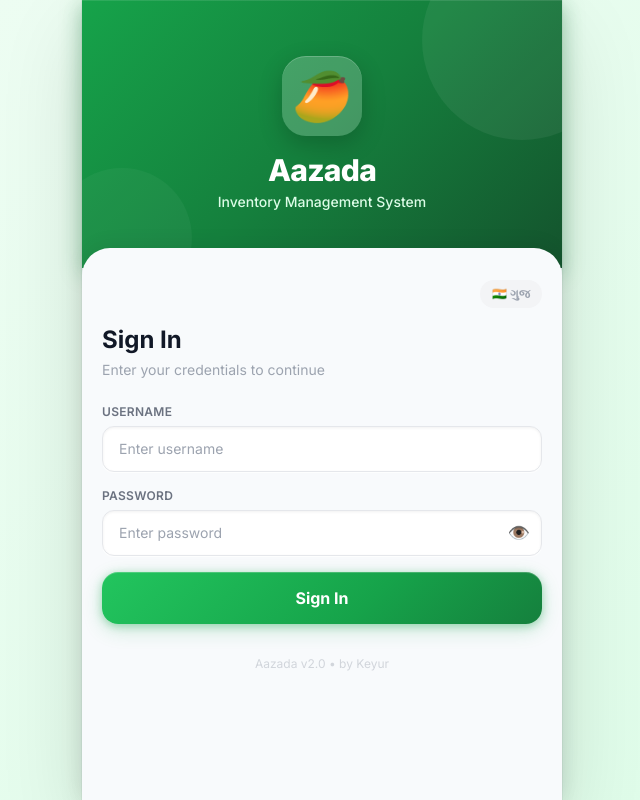
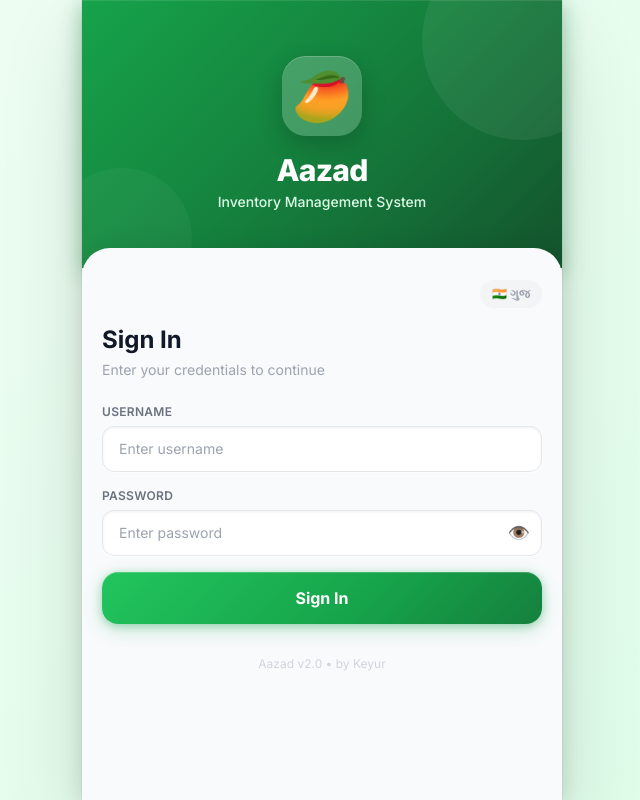
Before and after one commit to Keyurparmara/mangotrack, a React (Vite) app in the folder mango-frontend/: page /login in a window 1280 px wide. Both pictures are taken after a click on the button "🇬🇧 English". Shown: the whole page, without its empty margins (318-958 px from the left). Built offline with nearby package versions, Linux system fonts and the light colour scheme; no server answers.

Commit message:
fix owner nav missing options, rename to Aazad

```diff
--- a/mango-frontend/index.html
+++ b/mango-frontend/index.html
@@ -7,10 +7,10 @@
     <meta name="mobile-web-app-capable" content="yes" />
     <meta name="apple-mobile-web-app-capable" content="yes" />
     <meta name="apple-mobile-web-app-status-bar-style" content="black-translucent" />
-    <meta name="apple-mobile-web-app-title" content="Aazada" />
+    <meta name="apple-mobile-web-app-title" content="Aazad" />
     <link rel="manifest" href="/manifest.json" />
     <link rel="apple-touch-icon" href="/icon.svg" />
-    <title>Aazada</title>
+    <title>Aazad</title>
     <link rel="preconnect" href="https://fonts.googleapis.com" />
     <link rel="preconnect" href="https://fonts.gstatic.com" crossorigin />
     <link href="https://fonts.googleapis.com/css2?family=Inter:wght@400;500;600;700;800&display=swap" rel="stylesheet" />
--- a/mango-frontend/src/components/BottomNav.jsx
+++ b/mango-frontend/src/components/BottomNav.jsx
@@ -10,9 +10,13 @@ export default function BottomNav() {
 
   const ownerNav = [
     { to: '/dashboard',      icon: '🏠', label: 'Home' },
+    { to: '/purchases',      icon: '🛒', label: 'Purchase' },
+    { to: '/create-sale',    icon: '➕', label: 'New Sale' },
+    { to: '/all-sales',      icon: '🥭', label: 'Sales' },
+    { to: '/parties',        icon: '🏭', label: 'Parties' },
+    { to: '/truck-payments', icon: '🚚', label: 'Trucks' },
+    { to: '/stock',          icon: '📦', label: 'Stock' },
     { to: '/team',           icon: '👥', label: 'Team' },
-    { to: '/all-sales',      icon: '🥭', label: 'Sales' },
-    { to: '/stock',          icon: '📦', label: 'Stock' },
     { to: '/settings',       icon: '⚙️', label: 'Settings' },
   ]
 
@@ -108,7 +112,7 @@ export default function BottomNav() {
           </NavLink>
 
           {/* Quick action: New Sale (manager & employee) */}
-          {(user?.role === 'manager' || user?.role === 'employee') && (
+          {(user?.role === 'manager' || user?.role === 'employee' || user?.role === 'owner') && (
             <NavLink
               to="/create-sale"
               className={({ isActive: a }) =>
--- a/mango-frontend/src/pages/Login.jsx
+++ b/mango-frontend/src/pages/Login.jsx
@@ -39,7 +39,7 @@ export default function Login() {
         <div className="w-20 h-20 bg-white/20 rounded-3xl flex items-center justify-center text-5xl mb-6 shadow-lg">
           🥭
         </div>
-        <h1 className="text-3xl font-extrabold text-white mb-2">Aazada</h1>
+        <h1 className="text-3xl font-extrabold text-white mb-2">Aazad</h1>
         <p className="text-primary-100 text-sm mb-10">Select your language / ભાષા પસંદ કરો</p>
 
         <div className="w-full max-w-xs space-y-3">
@@ -64,7 +64,7 @@ export default function Login() {
           style={{ boxShadow: '0 8px 24px rgba(0,0,0,0.20), inset 0 1px 0 rgba(255,255,255,0.20)' }}>
           🥭
         </div>
-        <h1 className="text-3xl font-extrabold tracking-tight">Aazada</h1>
+        <h1 className="text-3xl font-extrabold tracking-tight">Aazad</h1>
         <p className="text-primary-100 text-sm mt-1 font-medium">
           {isGu ? 'ઇન્વેન્ટ્રી મેનેજમેન્ટ સિસ્ટમ' : 'Inventory Management System'}
         </p>
@@ -124,7 +124,7 @@ export default function Login() {
         </form>
 
         <p className="text-center text-xs text-gray-300 mt-8">
-          Aazada v2.0 • by Keyur
+          Aazad v2.0 • by Keyur
         </p>
       </div>
     </div>
```
Also changed, not shown: mango-frontend/public/manifest.json.
